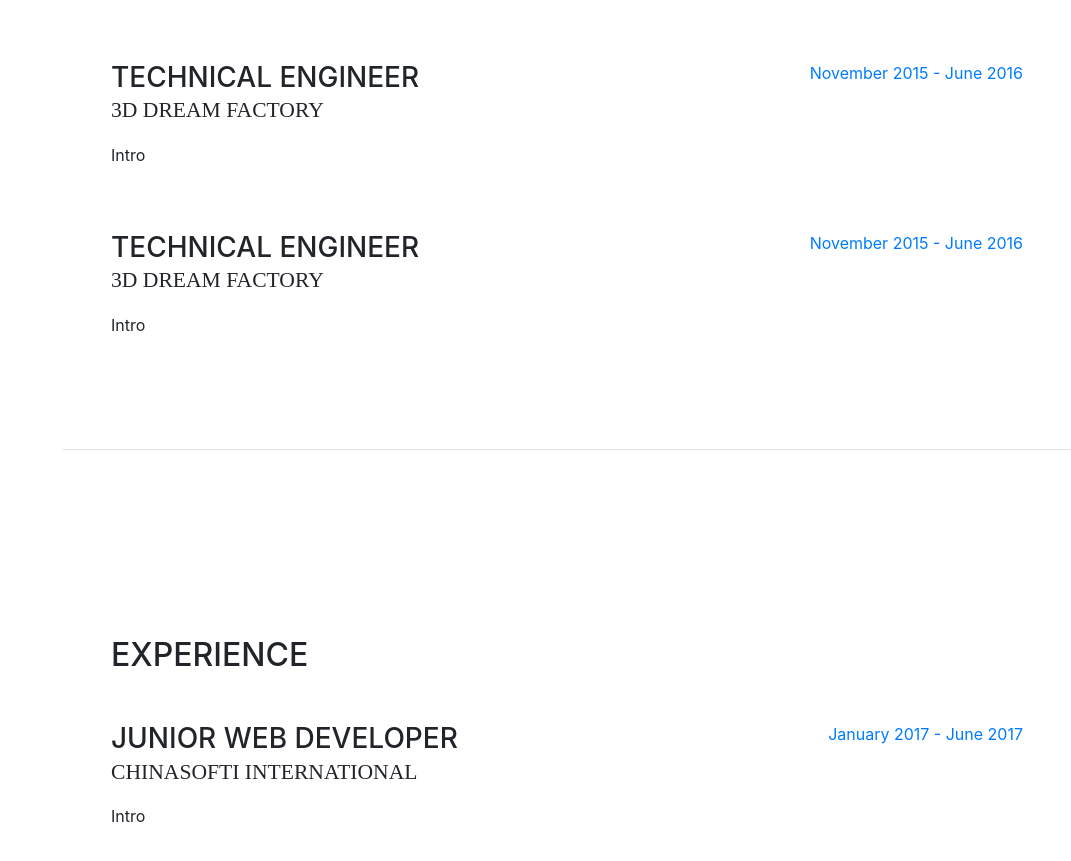
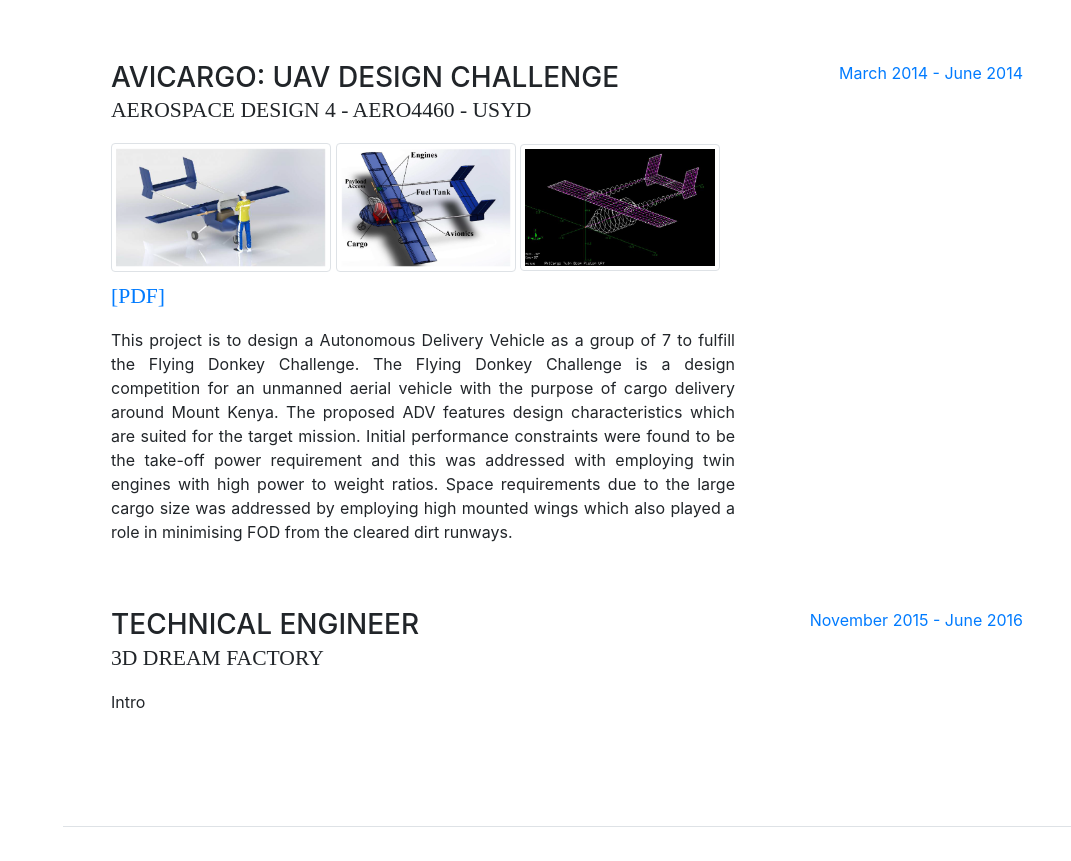
Before and after one commit to tgou1055/tgou1055.github.io, a website with bundled scripts: page index.html in a window 1280 px wide. Shown: the part 1413-2274 px from the top of the page, without its empty margins (209-1280 px from the left). Built offline with nearby package versions, Linux system fonts and the light colour scheme; a web font is replaced by a local one.

Commit message:
project1 commit

```diff
--- a/index.html
+++ b/index.html
@@ -146,12 +146,29 @@
 
           <div class="resume-item d-flex flex-column flex-md-row mb-5">
             <div class="resume-content mr-auto">
-              <h3 class="mb-0">Technical Engineer</h3>
-              <div class="subheading mb-3">3D Dream Factory</div>
-              <p>Intro</p>
+              <h3 class="mb-0">AviCargo: UAV Design Challenge</h3>
+              <div class="subheading mb-3">Aerospace Design 4 - AERO4460 - USYD</div>
+              <span class="d-none d-lg-block">
+                <a href="img/AviCargo/avi2.jpg" target="_blank"><img class="img-fluid rounded mx-auto mb-2 img-thumbnail"  style="" width="220px;" src="img/AviCargo/avi2.jpg" alt="avi2"></a>
+                <a href="img/AviCargo/avi1.jpg" target="_blank"><img class="img-fluid rounded mx-auto mb-2 img-thumbnail"  style="" width="180px;" src="img/AviCargo/avi1.jpg" alt="avi1"></a>
+                <a href="img/AviCargo/avi3.jpg" target="_blank"><img class="img-fluid rounded mx-auto mb-2 img-thumbnail"  style="" width="200px;" src="img/AviCargo/avi3.jpg" alt="avi3"></a>
+              </span>
+              <div class="subheading mb-3">
+                  <a href="pdf/AviCargo-UAV-Design-Report.pdf" target="_blank">[PDF]</a>
+              </div>
+              <p style="text-align:justify;">
+                    This project is to design a Autonomous Delivery Vehicle as a group of 7 to fulfill the Flying Donkey Challenge.
+                    The Flying Donkey Challenge is a design competition for an unmanned aerial vehicle with the purpose of cargo
+                    delivery around Mount Kenya.
+                    The proposed ADV features design characteristics which are suited for the target mission. Initial
+                    performance constraints were found to be the take-off power requirement and this was addressed
+                    with employing twin engines with high power to weight ratios. Space requirements due to the
+                    large cargo size was addressed by employing high mounted wings which also played a role in
+                    minimising FOD from the cleared dirt runways.
+              </p>
             </div>
             <div class="resume-date text-md-right">
-              <span class="text-primary">November 2015 - June 2016</span>
+              <span class="text-primary">March 2014 - June 2014</span>
             </div>
           </div>
 
```
Also changed, not shown: img/AviCargo/avi1.jpg (added), img/AviCargo/avi2.jpg (added), img/AviCargo/avi3.jpg (added), 1 other file.
